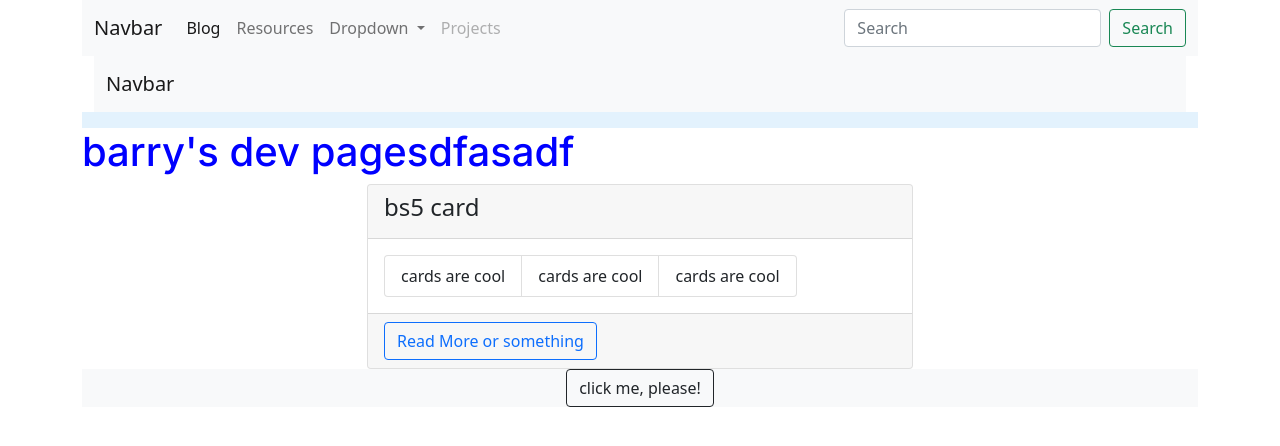
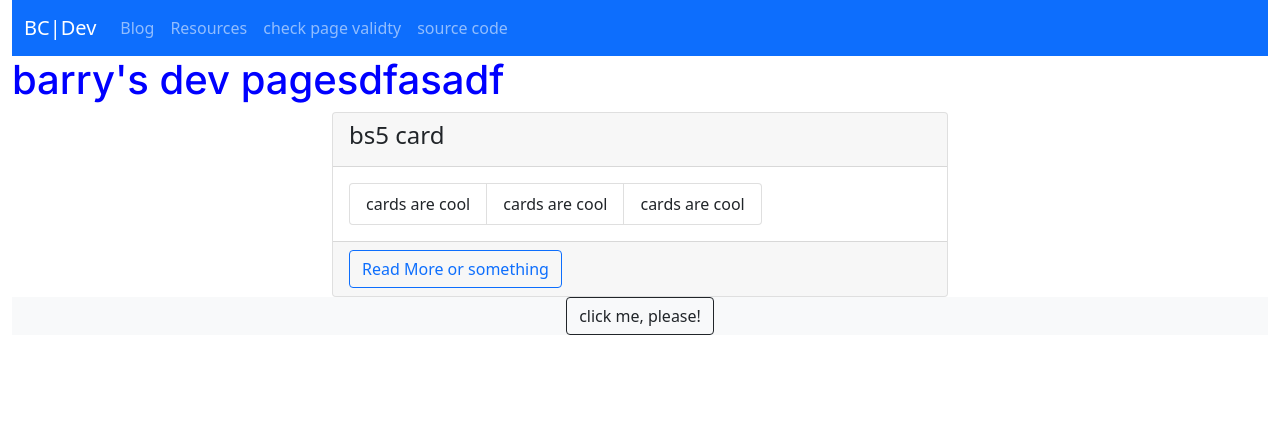
Before and after one commit to carinanestrada/carinanestrada, a plain HTML site: page docs/index.html in a window 1280 px wide. Drawn offline with nearby package versions, Linux system fonts and the light colour scheme.

Commit message:
Add files via upload

```diff
--- a/docs/index.html
+++ b/docs/index.html
@@ -15,56 +15,37 @@
 
 </head>
 
-<body class="container">
+<body class="container-fluid">
 
-	<nav class="navbar navbar-expand-lg navbar-light bg-light">
+  <nav class="navbar navbar-expand-lg navbar-dark bg-primary">
 		<div class="container-fluid">
-		  <a class="navbar-brand" href="#">Navbar</a>
+			<a class="navbar-brand" href="#">BC|Dev</a>
 			<button class="navbar-toggler" type="button" data-bs-toggle="collapse" data-bs-target="#navbarSupportedContent" aria-controls="navbarSupportedContent" aria-expanded="false" aria-label="Toggle navigation">
 			<span class="navbar-toggler-icon"></span>
 			</button>
 			<div class="collapse navbar-collapse" id="navbarSupportedContent">
 			<ul class="navbar-nav me-auto mb-2 mb-lg-0">
 				<li class="nav-item">
-				<a class="nav-link active" aria-current="page" href="#">Blog</a>
+				  <a class="nav-link" href="pages/blog.html">Blog</a>
 				</li>
 				<li class="nav-item">
 				  <a class="nav-link" href="#">Resources</a>
 				</li>
-			  <li class="nav-item dropdown">
-				<a class="nav-link dropdown-toggle" href="#" id="navbarDropdown" role="button" data-bs-toggle="dropdown" aria-expanded="false">
-				  Dropdown
-				</a>
-				<ul class="dropdown-menu" aria-labelledby="navbarDropdown">
-				  <li><a class="dropdown-item" href="#">Action</a></li>
-				  <li><a class="dropdown-item" href="#">Another action</a></li>
-				  <li><hr class="dropdown-divider"></li>
-				  <li><a class="dropdown-item" href="#">Something else here</a></li>
-				</ul>
+        <li class="nav-item">
+          <a class="nav-link" href="https://validator.w3.org/nu/?showsource=yes&doc=https%3A%2F%2Fbarrycumbie.github.io%2Fdidactic-octo-succotash-dummy-profile-%2F">check page validty</a>
         </li>
         <li class="nav-item">
-				<a class="nav-link disabled" href="#" tabindex="-1" aria-disabled="true">Projects</a>
+          <a class="nav-link" href="https://github.com/barrycumbie/didactic-octo-succotash-dummy-profile-" target="_blank">source code</a>
         </li>
+
 			</ul>
-			<form class="d-flex">
-			  <input class="form-control me-2" type="search" placeholder="Search" aria-label="Search">
-			  <button class="btn btn-outline-success" type="submit">Search</button>
-			</form>
+
 			</div>
 		</div>
 	</nav>
 
-	<div class="container">
-		<nav class="navbar navbar-expand-lg navbar-light bg-light">
-		  <div class="container-fluid">
-			<a class="navbar-brand" href="#">Navbar</a>
-		  </div>
-		</nav>
-	  </div>
 
-<nav class="navbar navbar-light" style="background-color: #e3f2fd;">
-	<!-- Navbar content -->
-</nav>
+
 
 	 <h1>barry's dev pagesdfasadf</h1>
 <!--
```
Lines whose indentation alone changed are shown as unchanged.
